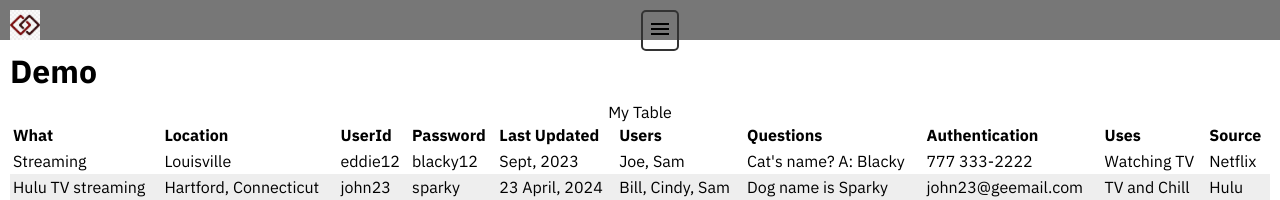
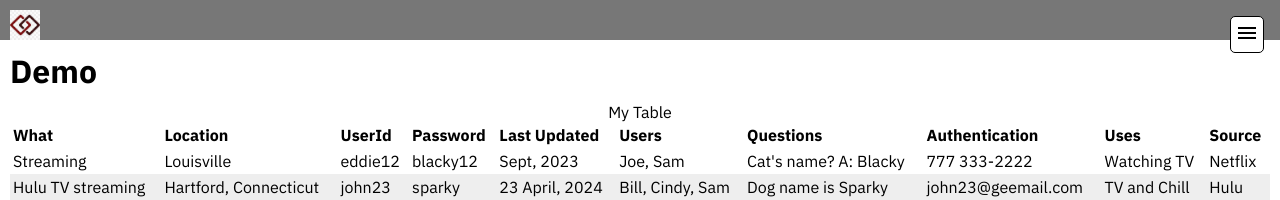
Before and after one commit to gothamgo/demo, a Jekyll site: the page built from index.html, in a window 1280 px wide. Shown: the top 200 px of the page. Built offline with Jekyll 4.4.1, drawn with Linux system fonts in a browser that asks for light colours.

Commit message:
Update header3.html

```diff
--- a/_includes/header3.html
+++ b/_includes/header3.html
@@ -25,24 +25,19 @@
     padding: 0px 10px 0px 0px;
     margin: 0px 0px -10px 0px;
   }
-  /*
-  header nav {
-    float: right;
-  }
-  header nav a {
-    color: #FFFFFF; /* White */
-    font-size: 20px;
-    padding: 0px 5px 0px 0px;
+.menuItem {
+  display: block;
+  margin: 2rem 4rem;
+  font-size: 1.8rem;
+  color: white;
   text-decoration: none;
 }
-  header nav a:hover {
-    color: gray;
+
+.menuItem:hover {
+  text-decoration: underline;
 }
-  header div.hamburger {
-    float: right;
-  }
-  */
-  header div.hamburger {
+
+.hamburger {
   position: fixed;
   z-index: 100;
   top: 1rem;
@@ -52,14 +47,11 @@
   background: white;
   cursor: pointer;
 }
+
 .closeIcon {
   display: none;
 }
-  header div.hamburger img {
-    height: 30px;
-    margin: 0px 0px -10px 0px;
-    background-color: white;
-  }
+
 .menu {
   position: fixed;
   transform: translateY(-100%);
@@ -74,6 +66,7 @@
   list-style: none;
   padding-top: 4rem;
 }
+
 .showMenu {
   transform: translateY(0);
 }
```
Lines whose indentation alone changed are shown as unchanged.
